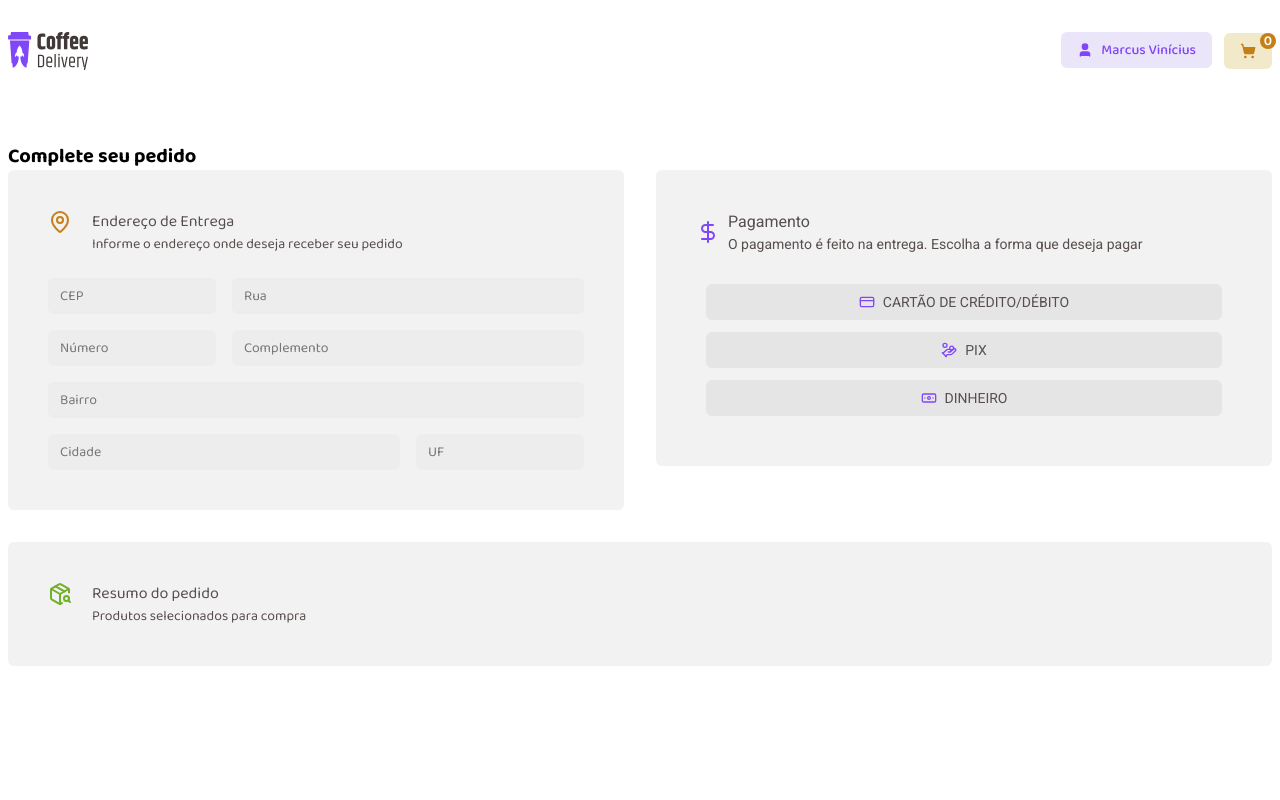
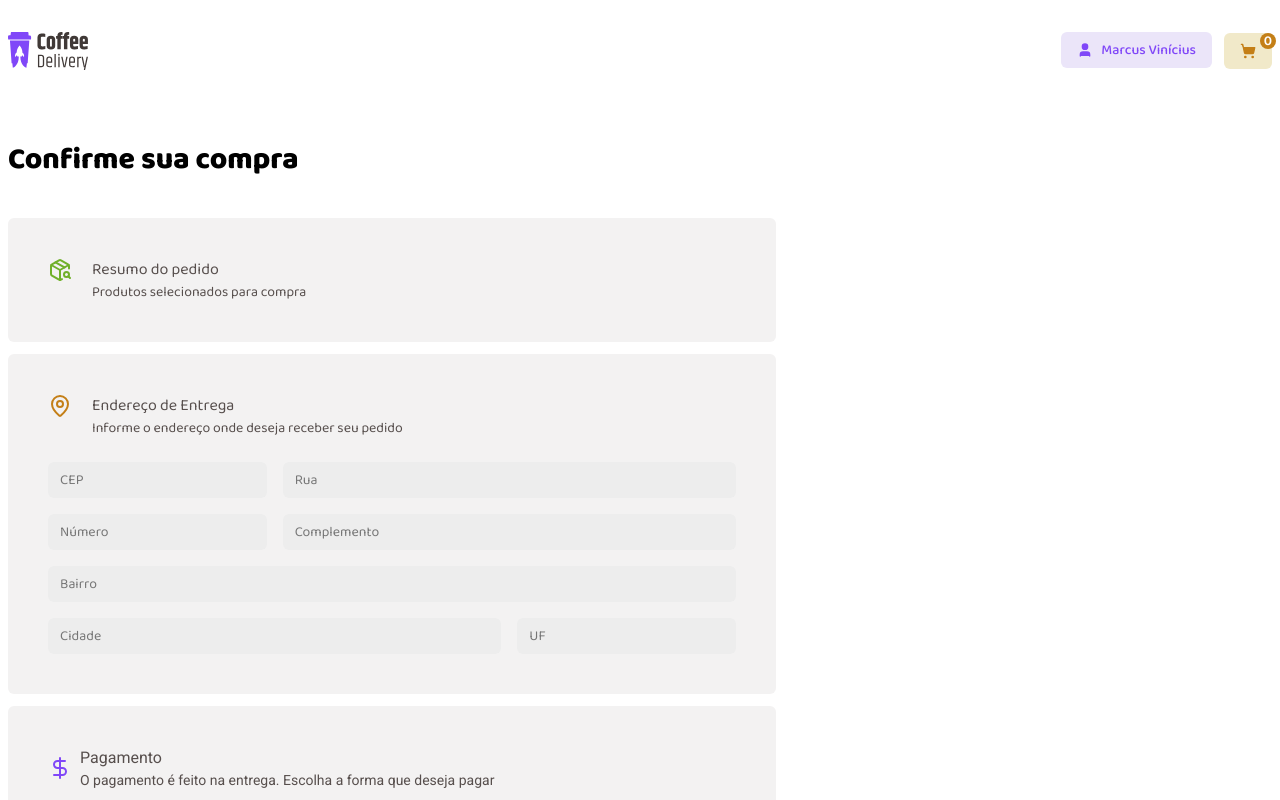
Before and after one commit to viniseven/coffee_delivery_frontend, a React (Vite) app: page /checkoutpayment in a window 1280 px wide. Shown: the top 800 px of the page. Built offline with nearby package versions, Linux system fonts and the light colour scheme.

Commit message:
refactor: adjust container

```diff
--- a/src/components/ContainerCheckoutComponent.tsx
+++ b/src/components/ContainerCheckoutComponent.tsx
@@ -5,13 +5,11 @@ import ContainerPaymentMethod from "./ContainerPaymentMethod"
 function ContainerCheckoutComponent() {
 	return (
 		<div>
-			<h3>Complete seu pedido</h3>
-			<div className="grid grid-cols-1 gap-8 md:grid-cols-2">
+			<h2 className="mb-10">Confirme sua compra</h2>
+			<div className="flex max-w-3xl flex-col gap-3">
+				<ContainerCart />
 				<ContainerAddress />
 				<ContainerPaymentMethod />
-				<div className="md:col-span-2">
-					<ContainerCart />
-				</div>
 			</div>
 		</div>
 	)
```
